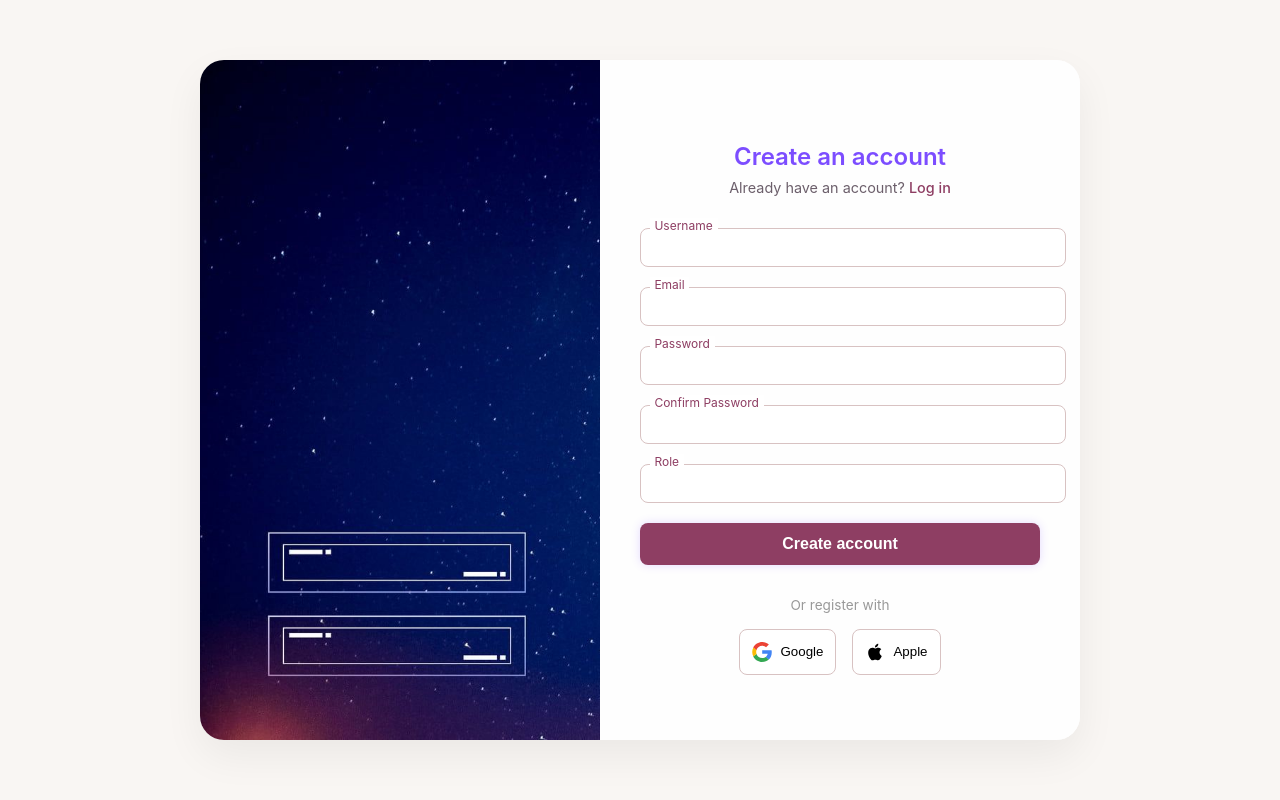
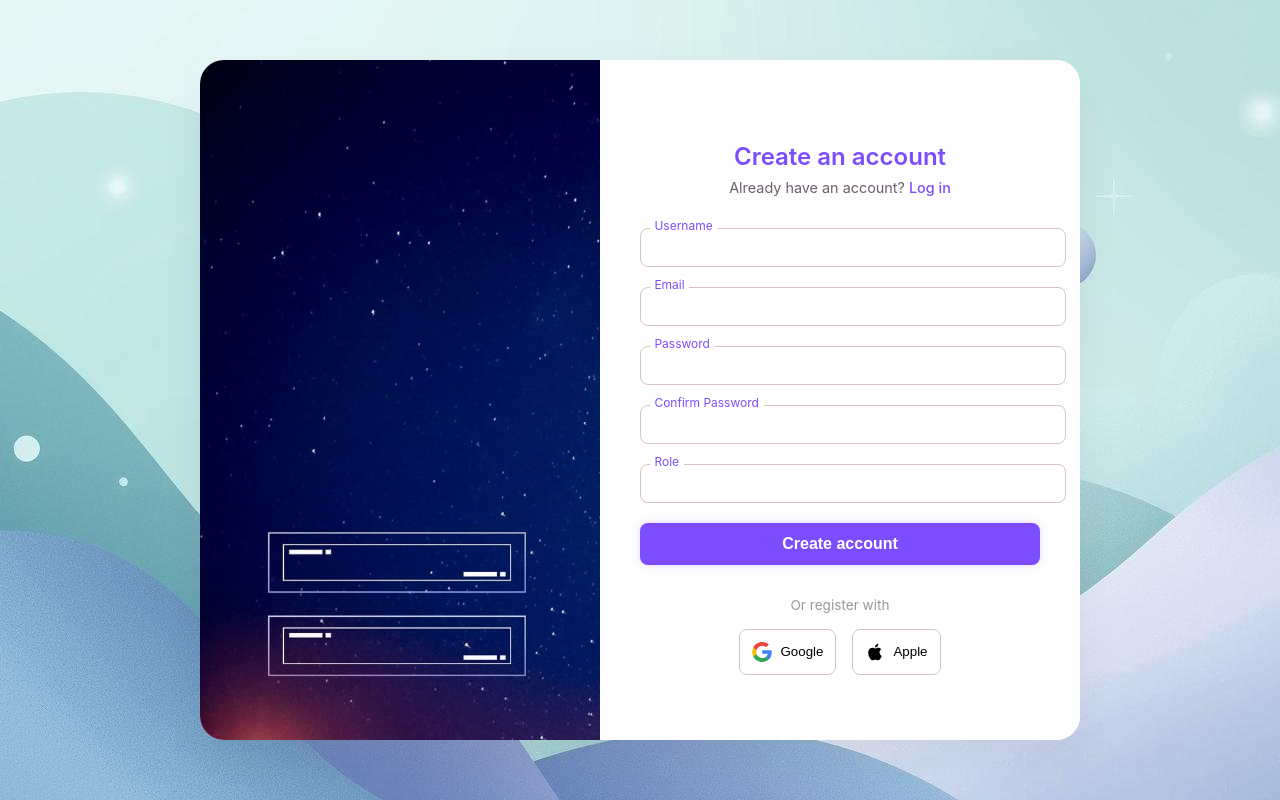
Before and after one commit to Flora72/Healing_Atlas, a Django app: template HEALING_ATLAS/Atlas/templates/signup.html in a window 1280 px wide. Run offline with Django 5.2, Linux system fonts and the light colour scheme; the template is opened without the code that fills it, so the values that code supplies are empty, except form fields; tables that the repository leaves empty hold one stand-in row (values such as "Sample post"); form fields are guessed from the names that the template uses; parts of the project's set-up code (start-up, migrations or seed data) failed here and were passed over.

Commit message:
signup accent to  + db  + bg image

```diff
--- a/HEALING_ATLAS/Atlas/static/css/signup.css
+++ b/HEALING_ATLAS/Atlas/static/css/signup.css
@@ -2,7 +2,7 @@
   --healing-purple: #7c4dff;
   --healing-purple-dark: #5e35b1;
   --soft-lavender: #ede7f6;
-  --accent-pink: #8e3e63;
+  --accent-pink:#7c4dff;
 }
 
 /* Base Layout */
@@ -14,6 +14,7 @@ body {
   justify-content: center;
   align-items: center;
   height: 100vh;
+  background: url("/static/images/background.jpg") no-repeat center center fixed;
 }
 
 /* Container */
```
Also changed, not shown: db.sqlite3.
